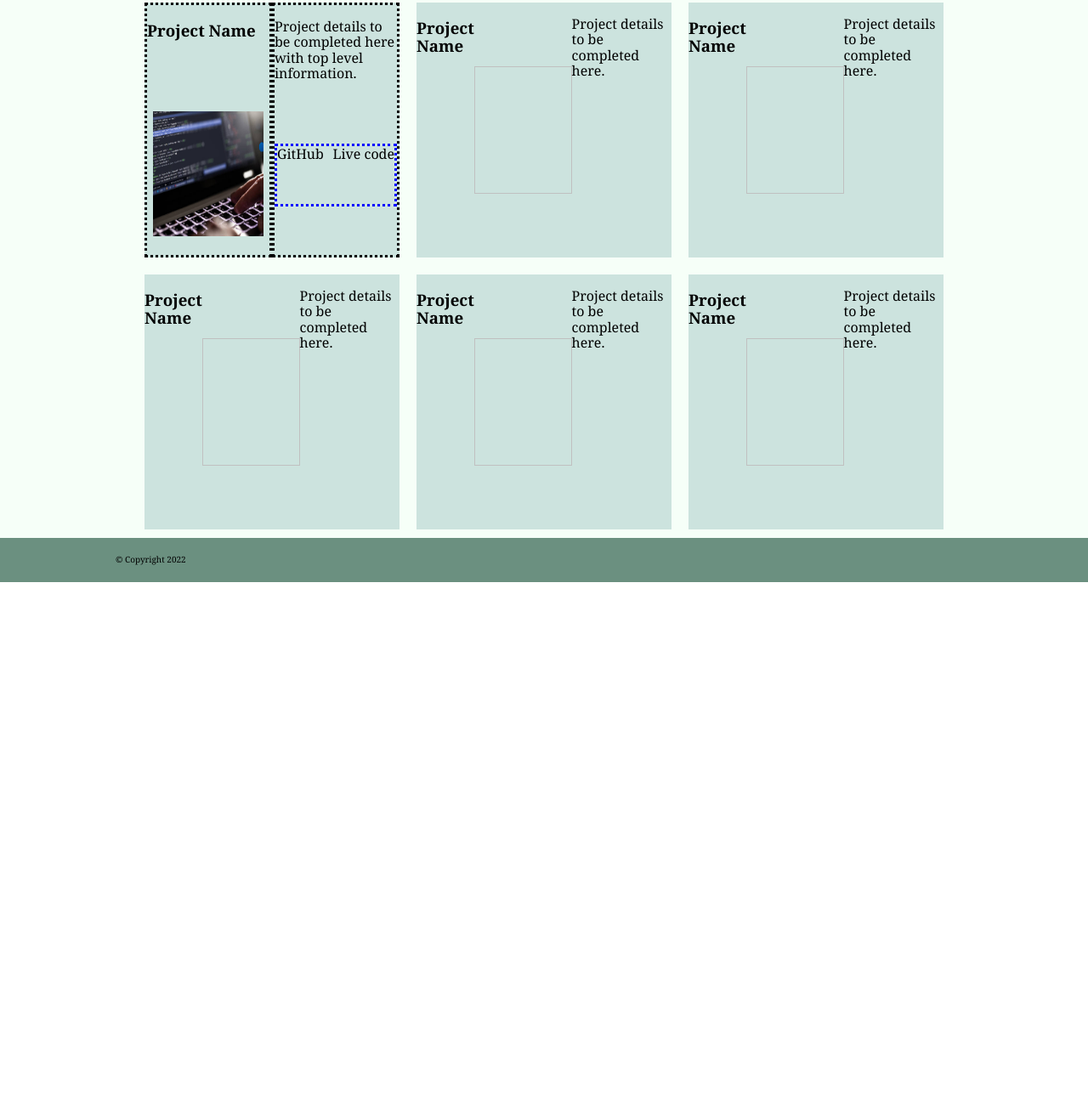
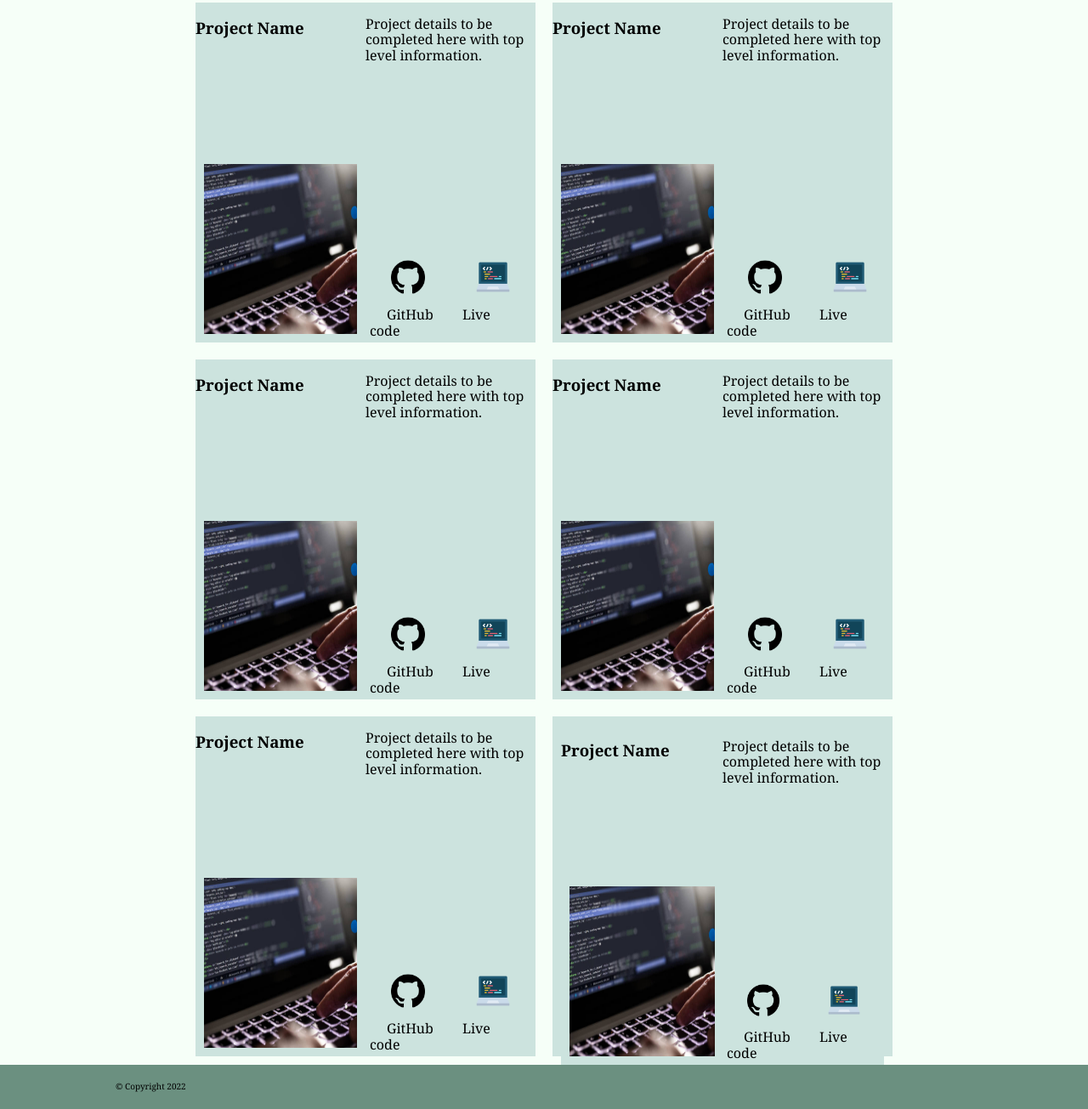
Before and after one commit to Steph-ski/Steph-ski.github.io, a plain HTML site: page index.html in a window 1280 px wide. Shown: the part 776-2081 px from the top of the page at 85% size. Before the commit the page ends 1461 px from the top, so only its background shows below. Drawn offline with Linux system fonts and the light colour scheme.

Commit message:
updated projects info

```diff
--- a/index.html
+++ b/index.html
@@ -41,7 +41,7 @@
 	</section>
 </main>
 
-<summary class="my-projects">
+<section class="my-projects">
 	<section class="overall">
 		<h2 id="myprojects"> My Projects </h2>
 		<p> Here is a small selection of the projects I have worked on so far.
@@ -49,43 +49,132 @@
 			<article>
 				<div>
 					<h3> Project Name </h3>
-					<img src="istockphoto-1220974008-612x612.jpg">
+					<img src="istockphoto-1220974008-612x612.jpg" alt="stock image">
 				</div>
 				<div class="project-summary">
 					<p> Project details to be completed here with top level information.</p>
+					<div>
+						<div class="logos">
+							<img src="github-logo.png" alt="GitHub logo"/>
+							<img src="programming.png" alt="computer image"/>
+						</div>
 						<div class="buttons">
+							<div class="links">
 								<a href="#">GitHub </a>
 								<a href="#">Live code </a>
 							</div>
+						</div>
+					</div>
+				</div>
 				</article>
 				<article>
+					<div>
 						<h3> Project Name </h3>
-					<img>
-					<p> Project details to be completed here.</p>
+						<img src="istockphoto-1220974008-612x612.jpg" alt="stock image">
+					</div>
+					<div class="project-summary">
+						<p> Project details to be completed here with top level information.</p>
+						<div>
+							<div class="logos">
+								<img src="github-logo.png" alt="GitHub logo"/>
+								<img src="programming.png" alt="computer image"/>
+							</div>
+							<div class="buttons">
+								<div class="links">
+									<a href="#">GitHub </a>
+									<a href="#">Live code </a>
+								</div>
+							</div>
+					</div>
+				</div>
 				</article>
 				<article>
+					<div>
 						<h3> Project Name </h3>
-					<img>
-					<p> Project details to be completed here.</p>
+						<img src="istockphoto-1220974008-612x612.jpg" alt="stock image">
+					</div>
+					<div class="project-summary">
+						<p> Project details to be completed here with top level information.</p>
+						<div>
+							<div class="logos">
+								<img src="github-logo.png" alt="GitHub logo"/>
+								<img src="programming.png" alt="computer image"/>
+							</div>
+							<div class="buttons">
+								<div class="links">
+									<a href="#">GitHub </a>
+									<a href="#">Live code </a>
+								</div>
+							</div>
+					</div>
+				</div>
 				</article>
 				<article>
+					<div>
 						<h3> Project Name </h3>
-					<img>
-					<p> Project details to be completed here.</p>
+						<img src="istockphoto-1220974008-612x612.jpg" alt="stock image">
+					</div>
+					<div class="project-summary">
+						<p> Project details to be completed here with top level information.</p>
+						<div>
+							<div class="logos">
+								<img src="github-logo.png" alt="GitHub logo"/>
+								<img src="programming.png" alt="computer image"/>
+							</div>
+							<div class="buttons">
+								<div class="links">
+									<a href="#">GitHub </a>
+									<a href="#">Live code </a>
+								</div>
+							</div>
+					</div>
+				</div>
 				</article>
 				<article>
+					<div>
 						<h3> Project Name </h3>
-					<img >
-					<p> Project details to be completed here.</p>
+						<img src="istockphoto-1220974008-612x612.jpg" alt="stock image">
+					</div>
+					<div class="project-summary">
+						<p> Project details to be completed here with top level information.</p>
+						<div>
+							<div class="logos">
+								<img src="github-logo.png" alt="GitHub logo"/>
+								<img src="programming.png" alt="computer image"/>
+							</div>
+							<div class="buttons">
+								<div class="links">
+									<a href="#">GitHub </a>
+									<a href="#">Live code </a>
+							</div>
+						</div>
+					</div>
+				</div>
 				</article>
 				<article>
+					<article>
+						<div>
 							<h3> Project Name </h3>
-					<img>
-					<p> Project details to be completed here.</p>
+							<img src="istockphoto-1220974008-612x612.jpg" alt="stock image">
+						</div>
+						<div class="project-summary">
+							<p> Project details to be completed here with top level information.</p>
+							<div>
+								<div class="logos">
+									<img src="github-logo.png" alt="GitHub logo"/>
+									<img src="programming.png" alt="computer image"/>
+								</div>
+								<div class="buttons">
+									<div class="links">
+										<a href="#">GitHub </a>
+										<a href="#">Live code </a>
+								</div>
+							</div>
+						</div>
+					</div>
 					</article>
-		</div>
 	</section>
-</summary>
+</section>
 
 <footer>
 	<section class="overall">
--- a/styles.css
+++ b/styles.css
@@ -37,7 +37,7 @@ nav {
 }
 
 /*sections with flex box center*/
-header, footer, main, summary {
+header, footer, main, .my-projects {
 	display: flex;
 	justify-content: center;
 }
@@ -97,7 +97,7 @@ header img {
 
 /*porfolio summary*/
 
-summary {
+.my-projects {
 	background-color: #F6FFF8;
 }
 
@@ -121,29 +121,25 @@ summary {
 article {
 	/*border: blue dotted 5px;*/
 	display: flex;
-	width: 300px;
-	height: 300px;
+	width: 400px;
+	height: 400px;
 	margin: 10px;
 	background: #CCE3DE;
 }
 
-article div {
+article > div {
 	width: 50%;
-	border: dotted black;
+	/*border: dotted black;*/
 	display: flex;
-	justify-content: column;
-	flex-wrap: wrap;
-}
-
-article div div p {
-	text-align: left;
+	flex-direction: column;
+	justify-content: space-between;
 }
 
 
 .portfolio img {
 	width: 90%;
 	height: 50%;
-	margin: auto;
+	margin: 10px;
 }
 
 .portfolio p {
@@ -152,17 +148,31 @@ article div div p {
 }
 
 
+
 .buttons {
-	border: blue dotted;
+	/*border: blue dotted;*/
 	display: flex;
-	justify-content: space-between;
-	width: 100%;
-	height: 25%;
+	justify-content: space-around;
+	align-items: flex-end;
+	padding: 5px;
 }
 
 .buttons a {
 	text-decoration: none;
 	color: #000000;
+	padding-left: 20px;
+	padding-right: 10px;
+}
+
+.project-summary img {
+	width: 20%;
+
+}
+
+.logos {
+	/*border: dotted red;*/
+	display: flex;
+	justify-content: space-around;
 }
 
 
```
Also changed, not shown: github-logo.png (added), programming.png (added). Lines whose indentation alone changed are shown as unchanged.
